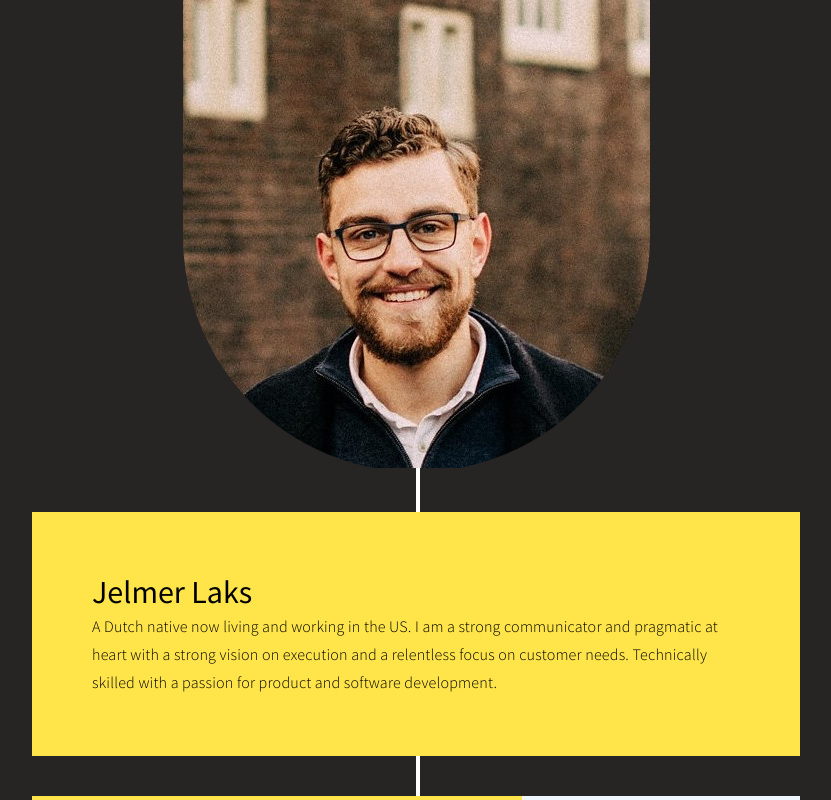
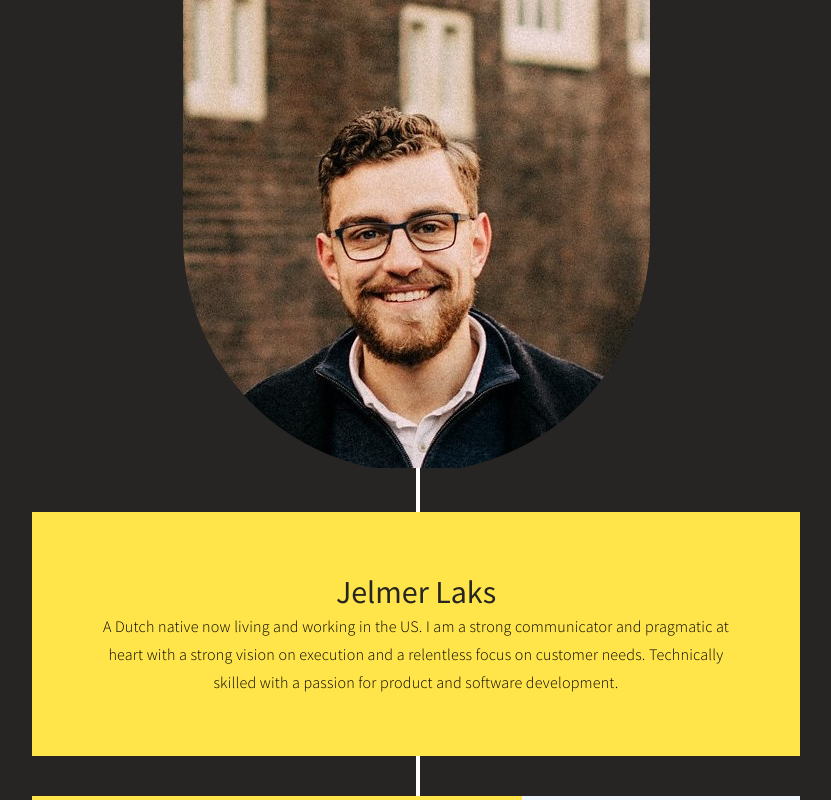
Before and after one commit to JelmerL/JelmerL.github.io, a plain HTML site: page index.html in a window 1280 px wide. Shown: the top 800 px of the page, without its empty margins (224-1055 px from the left). Drawn offline with Linux system fonts and the light colour scheme.

Commit message:
font adjustment

```diff
--- a/css/main.css
+++ b/css/main.css
@@ -11,6 +11,7 @@ html,body {
 
 body {
     font-family: 'Source Sans Pro', sans-serif;
+    color:#262523;
     font-style: normal;
 	font-weight: 300;
     overflow-x: hidden;
@@ -22,8 +23,8 @@ body {
 h1 {
     font-family: 'Source Sans Pro', sans-serif;
     font-style: normal;
-	font-weight: 400;
-    padding: 0;
+	font-weight: 500;
+    padding: 0px;
     margin: 0;
 }
 
@@ -87,6 +88,7 @@ p {
     margin: 0 auto;
     padding: 60px;
     background:rgb(255, 228, 74);
+    text-align: center;
 }
 
 .section {
```
